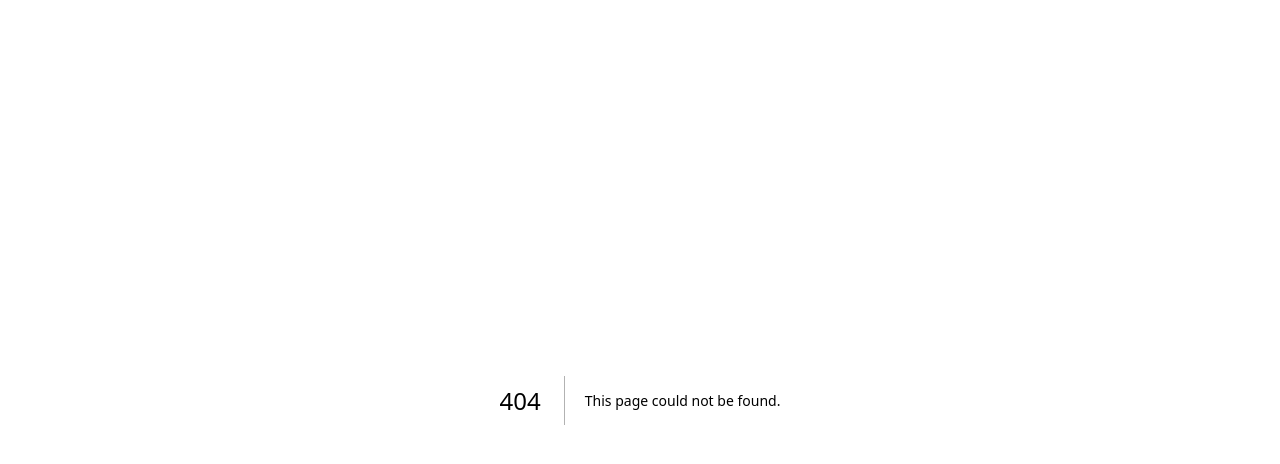
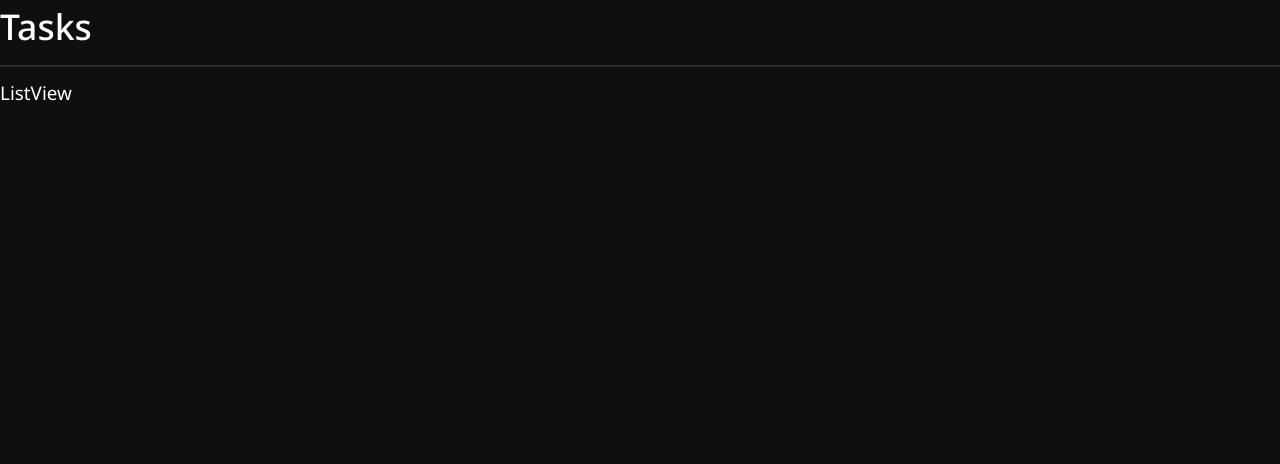
Before and after one commit to konstantin-it-lysenko/task-handler-frontend, a Next.js app: page /tasks in a window 1280 px wide. Before the commit this address had no page. Shown: the top 464 px of the page. Built offline with nearby package versions, Linux system fonts and the light colour scheme.

Commit message:
add: init markup

```diff
--- /dev/null
+++ b/src/app/tasks/TasksView.tsx
@@ -0,0 +1,7 @@
+'use client'
+
+import { ListView } from "./list-view/ListView"
+
+export function TasksView() {
+  return <ListView />
+}
--- /dev/null
+++ b/src/app/tasks/list-view/ListView.tsx
@@ -0,0 +1,5 @@
+'use client'
+
+export function ListView() {
+  return <div>ListView</div>
+}
--- /dev/null
+++ b/src/app/tasks/page.tsx
@@ -0,0 +1,16 @@
+import { Metadata } from "next"
+import { NO_INDEX_PAGE } from '@/constants/seo.constants'
+import { Heading } from "@/components/ui/Heading"
+import { TasksView } from "./TasksView"
+
+export const metadata: Metadata = {
+  title: 'Tasks',
+  ...NO_INDEX_PAGE
+}
+
+export default function TasksPage() {
+    return <div>
+        <Heading title="Tasks" />
+        <TasksView />
+    </div>
+}
```
